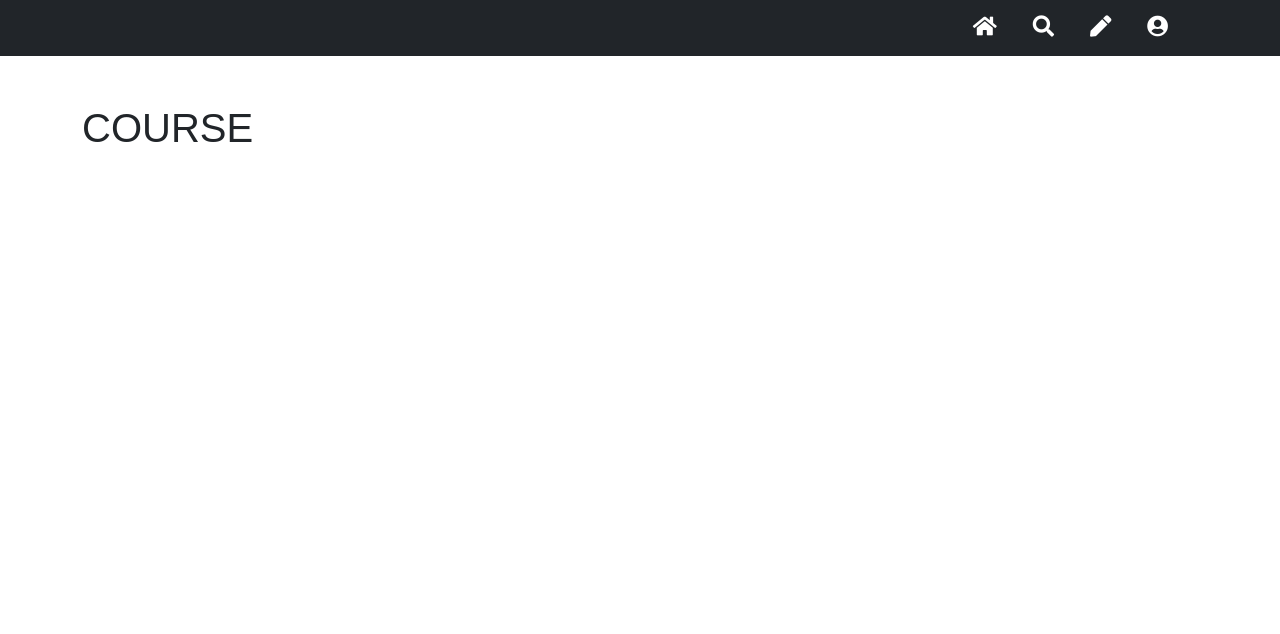
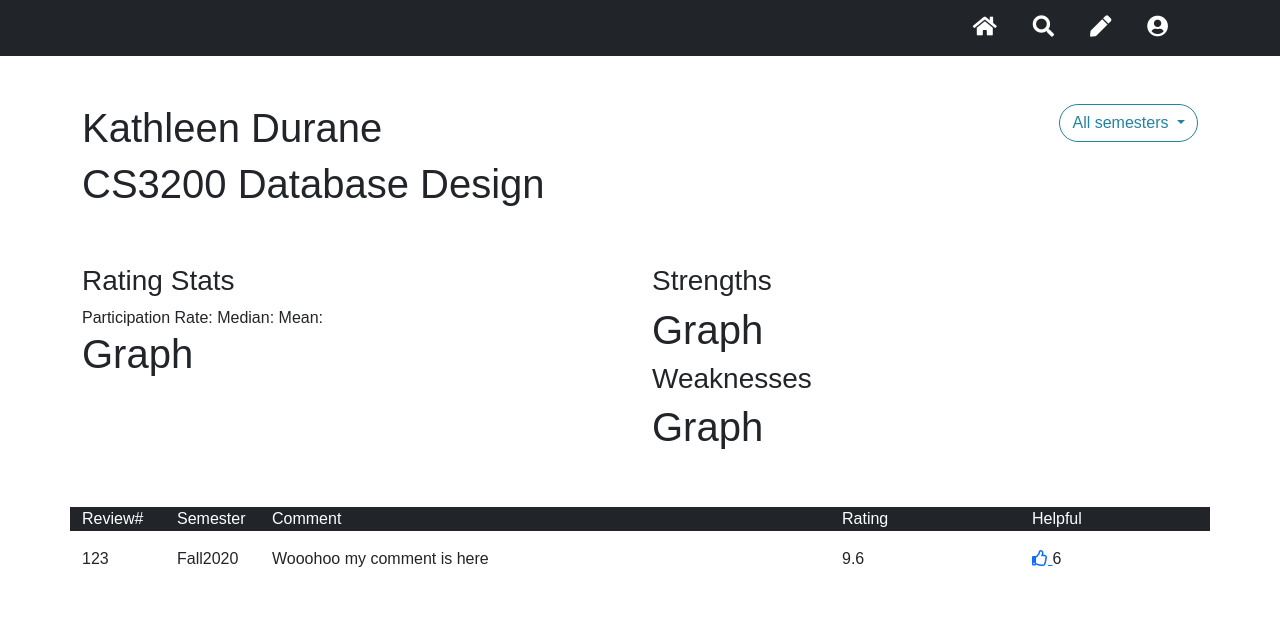
Before and after one commit to kristinlin/databasefinal, a Flask app: page /course in a window 1280 px wide. Shown: the top 634 px of the page. Run offline with Flask 2, Linux system fonts and the light colour scheme; some libraries are stand-ins or nearby versions.

Commit message:
finish all fe for pages for now

```diff
--- a/app.py
+++ b/app.py
@@ -1,13 +1,13 @@
 from flask import Flask, session, render_template, request, redirect, url_for
 
 app = Flask(__name__)
-app.secret_key = 'REALLYSECRET'
+app.secret_key = "REALLYSECRET"
 
 
 @app.route("/", methods=["GET"])
 def homepage():
-    if 'user' in session:
-        print(session['user'])
+    if "user" in session:
+        print(session["user"])
         return render_template("homepage.html")
     else:
         return redirect(url_for("login"))
@@ -16,32 +16,39 @@
 @app.route("/login", methods=["GET", "POST"])
 def login():
     fail = False
-    if request.method == 'POST':
-        nuid = request.form['nuid']
-        pwd = request.form['pwd']
+    if request.method == "POST":
+        nuid = request.form["nuid"]
+        pwd = request.form["pwd"]
         print(nuid + " " + pwd)
-        if nuid == "00000": # TODO check user exists
-            session['user'] = nuid
+        if nuid == "00000":  # TODO check user exists
+            session["user"] = nuid
             return redirect(url_for("homepage"))
         fail = True
-    return render_template("login.html", fail = fail)
+    return render_template("login.html", fail=fail)
+
 
 @app.route("/account/logout", methods=["GET"])
 def logout():
-    session.pop('user')
+    session.pop("user")
     return redirect(url_for("login"))
+
 
 @app.route("/account", methods=["GET", "POST"])
 def account():
     if "user" not in session:
         return redirect(url_for("login"))
     changePwd = False
-    if request.method == 'POST':
-        pwd = request.form['pwd']
+    if request.method == "POST":
+        pwd = request.form["pwd"]
         print("new password: " + pwd)
         # TODO actually change password
         changePwd = True
-    return render_template("account.html", student_name="Tester Name", nuid=session['user'], changePwd=changePwd)
+    return render_template(
+        "account.html",
+        student_name="Tester Name",
+        nuid=session["user"],
+        changePwd=changePwd,
+    )
 
 
 @app.route("/search", methods=["GET", "POST"])
@@ -49,28 +56,68 @@
     if "user" not in session:
         return redirect(url_for("login"))
     results = []
-    if request.method == 'POST':
+    if request.method == "POST":
         # TODO actually find the results
-        results = [{"id":"123", "col1":"hello", "col2":"hello2", "col3":"hello3"},
-        {"id": "123", "col1": "hello", "col2": "hello2", "col3": "hello3"}]
-    return render_template("search.html", courseNum=["tester1", "tsester2"], results=results)
+        results = [
+            {"id": "123", "col1": "hello", "col2": "hello2", "col3": "hello3"},
+            {"id": "123", "col1": "hello", "col2": "hello2", "col3": "hello3"},
+        ]
+    return render_template(
+        "search.html", courseNum=["tester1", "tsester2"], results=results
+    )
 
 
 @app.route("/courses", methods=["GET"])
 def courses():
     if "user" not in session:
         return redirect(url_for("login"))
-    courses = [{"subject":"CS", "num":1800, "semester": "Fall2020", "title":"Discrete Structures", "reviewed":True},
-    {"subject": "CS", "num": 3200, "semester": "Fall2020", "title": "Database Design", "reviewed": False}]
+    courses = [
+        {
+            "subject": "CS",
+            "num": 1800,
+            "semester": "Fall2020",
+            "title": "Discrete Structures",
+            "reviewed": True,
+        },
+        {
+            "subject": "CS",
+            "num": 3200,
+            "semester": "Fall2020",
+            "title": "Database Design",
+            "reviewed": False,
+        },
+    ]
     return render_template("courses.html", courses=courses)
+
 
 @app.route("/course", methods=["GET"])
 def course():
-    return render_template("course.html", courses=courses)
+    semester = "All semesters"
+    like = False
+    courseId = request.args.get("courseId")
+    if "semester" in request.args:
+        semester = request.args.get("semester")
+    if "like" in request.args:
+        like = request.args.get("like") == "True"
+    reviews = [
+        {"id": 123, "comment": "Wooohoo my comment is here", "rating": 9.6, "helpful": 6}
+    ]
+    return render_template(
+        "course.html",
+        professor="Kathleen Durane",
+        courseId=courseId,
+        course="CS3200 Database Design",
+        semester=semester,
+        reviews=reviews,
+        like = like
+    )
+
 
 @app.route("/write", methods=["GET"])
 def write():
-    return render_template("write.html", professor="Kathleen Durane", course="CS3200 Database Design")
+    return render_template(
+        "write.html", professor="Kathleen Durane", course="CS3200 Database Design"
+    )
 
 
 @app.route("/write/review", methods=["POST"])
--- a/templates/base.html
+++ b/templates/base.html
@@ -28,16 +28,23 @@
                 class="fas fa-user-circle fa-lg"></i></a>
     </nav>
 
-    <div class="container pt-5 pb-5">
+    <div class="container py-5">
 
         {% block body %}
         {% endblock %}
 
     </div>
 
-    <script src="https://cdn.jsdelivr.net/npm/bootstrap@5.1.3/dist/js/bootstrap.bundle.min.js"
-        integrity="sha384-ka7Sk0Gln4gmtz2MlQnikT1wXgYsOg+OMhuP+IlRH9sENBO0LRn5q+8nbTov4+1p"
+    <script src="https://code.jquery.com/jquery-3.3.1.slim.min.js"
+        integrity="sha384-q8i/X+965DzO0rT7abK41JStQIAqVgRVzpbzo5smXKp4YfRvH+8abtTE1Pi6jizo"
         crossorigin="anonymous"></script>
+    <script src="https://cdnjs.cloudflare.com/ajax/libs/popper.js/1.14.3/umd/popper.min.js"
+        integrity="sha384-ZMP7rVo3mIykV+2+9J3UJ46jBk0WLaUAdn689aCwoqbBJiSnjAK/l8WvCWPIPm49"
+        crossorigin="anonymous"></script>
+    <script src="https://stackpath.bootstrapcdn.com/bootstrap/4.1.3/js/bootstrap.min.js"
+        integrity="sha384-ChfqqxuZUCnJSK3+MXmPNIyE6ZbWh2IMqE241rYiqJxyMiZ6OW/JmZQ5stwEULTy"
+        crossorigin="anonymous"></script>
+
 </body>
 
 </html>
--- a/templates/course.html
+++ b/templates/course.html
@@ -1,9 +1,89 @@
 {% extends "base.html" %}
 
 {% block title %}
-Home Page
+Course Page
 {% endblock %}
 
 {% block body %}
-<h1>COURSE</h1>
+<div class="row">
+    <div class="col-auto">
+        <h1>{{ professor }}</h1>
+        <h1>{{ course }}</h1>
+    </div>
+    <div class="col">
+        <div class="dropdown floatr">
+            <a class="btn btn-secondary dropdown-toggle" href="#" role="button" id="dropdownMenuLink"
+                data-toggle="dropdown" aria-haspopup="true" aria-expanded="false">
+                {{ semester }}
+            </a>
+
+            <div class="dropdown-menu" aria-labelledby="dropdownMenuLink">
+                <a class="dropdown-item" href="/course?courseId={{ courseId }}&semester=All Semesters">All Semesters</a>
+                <a class="dropdown-item" href="/course?courseId={{ courseId }}&semester=Fall2020">Fall2020</a>
+            </div>
+        </div>
+    </div>
+</div>
+
+<div class="row my-5">
+    <div class="col">
+        <h3>Rating Stats</h3>
+        <div class="d-inline-block stats">Participation Rate:</div>
+        <div class="d-inline-block stats">Median:</div>
+        <div class="d-inline-block stats">Mean:</div>
+        <h1>Graph</h1>
+    </div>
+    <div class="col">
+        <h3>Strengths</h3>
+        <h1>Graph</h1>
+
+        <h3>Weaknesses</h3>
+        <h1>Graph</h1>
+    </div>
+</div>
+
+<div class="row bg-dark text-white mt-5">
+    <div class="col-1">
+        Review#
+    </div>
+    <div class="col-1">
+        Semester
+    </div>
+    <div class="col">
+        Comment
+    </div>
+    <div class="col-2">
+        Rating
+    </div>
+    <div class="col-2">
+        Helpful
+    </div>
+</div>
+{% for review in reviews %}
+<div class="row my-3">
+    <div class="col-1">
+        {{ review["id"] }}
+    </div>
+    <div class="col-1">
+        Fall2020
+    </div>
+    <div class="col">
+        {{ review["comment"] }}
+    </div>
+    <div class="col-2">
+        {{ review["rating"] }}
+    </div>
+    <div class="col-2">
+        {% if like %}
+        <a href="/course?courseId={{ courseId }}&semester={{ semester }}&like=False"> <i
+                class="fas fa-thumbs-up"></i></a>
+        {% else %}
+        <a href="/course?courseId={{ courseId }}&semester={{ semester }}&like=True"> <i class="far fa-thumbs-up"></i>
+        </a>
+        {% endif %}
+
+        {{ review["helpful"] }}
+    </div>
+</div>
+{% endfor %}
 {% endblock %}
```
